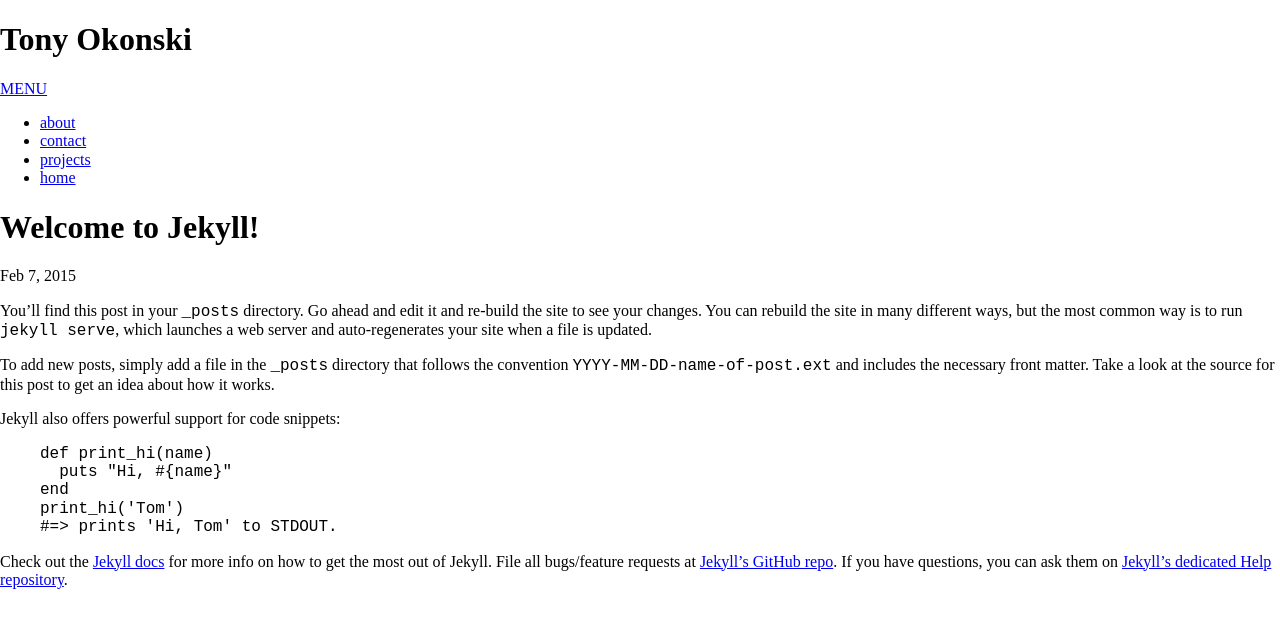
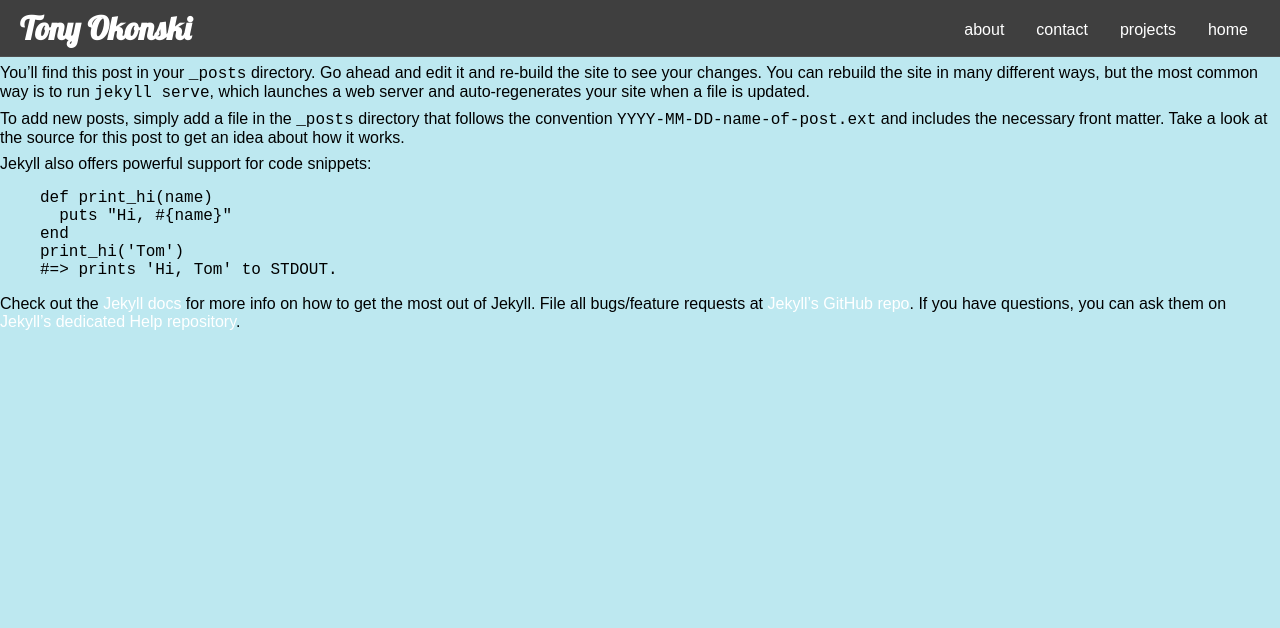
Before and after one commit to tonyokonski/tonyokonski.github.io, a Jekyll site: the page built from _posts/2015-02-07-welcome-to-jekyll.markdown, in a window 1280 px wide. Shown: the top 628 px of the page. Built offline with Jekyll 4.4.1, drawn with Linux system fonts in a browser that asks for light colours; nearby versions of some CDN libraries; library files that are not in the unit come from our copies.

Commit message:
figuring out how site.baseurl works with relative links

```diff
--- a/_config.yml
+++ b/_config.yml
@@ -6,9 +6,9 @@
   line in _config.yml. It will appear in your document head meta (for
   Google search results) and in your feed.xml site description.
 baseurl: "" # the subpath of your site, e.g. /blog/
-url: "http://yourdomain.com" # the base hostname & protocol for your site
-twitter_username: jekyllrb
-github_username:  jekyll
+url: "" # the base hostname & protocol for your site
+twitter_username:
+github_username: tonyokonski
 highlighter: rouge
 
 # Build settings
--- a/_includes/head.html
+++ b/_includes/head.html
@@ -2,7 +2,7 @@
 	<meta charset="utf-8">
 	<meta name="viewport" content="width=device-width">
 	<title>{% if page.title %}{{ page.title }}{% else %}{{ site.title }}{% endif %}</title>
-	<link rel="stylesheet" type="text/css" href="css/normalize.css">
-	<link rel="stylesheet" type="text/css" href="css/styles.css">
+	<link rel="stylesheet" type="text/css" href="{{ site.baseurl }}/css/normalize.css">
+	<link rel="stylesheet" type="text/css" href="{{ site.baseurl }}/css/styles.css">
 	<link href='http://fonts.googleapis.com/css?family=Lobster|Vollkorn' rel='stylesheet' type='text/css'>
 </head>
--- a/_layouts/default.html
+++ b/_layouts/default.html
@@ -21,9 +21,9 @@
 
     </div>
 
-    <script type="text/javascript" src="scripts/jquery-2.1.3.min.js"></script>
-    <script type="text/javascript" src="scripts/jquery.color-2.1.2.min.js"></script>
-    <script type="text/javascript" src="scripts/toggle.js"></script>
+    <script type="text/javascript" src="{{ site.baseurl }}/scripts/jquery-2.1.3.min.js"></script>
+    <script type="text/javascript" src="{{ site.baseurl }}/scripts/jquery.color-2.1.2.min.js"></script>
+    <script type="text/javascript" src="{{ site.baseurl }}/scripts/toggle.js"></script>
 
   </body>
 
--- a/_posts/2015-02-07-welcome-to-jekyll.markdown
+++ b/_posts/2015-02-07-welcome-to-jekyll.markdown
@@ -1,5 +1,5 @@
 ---
-layout: post
+layout: default
 title:  "Welcome to Jekyll!"
 date:   2015-02-07 12:55:06
 categories: jekyll update
```
